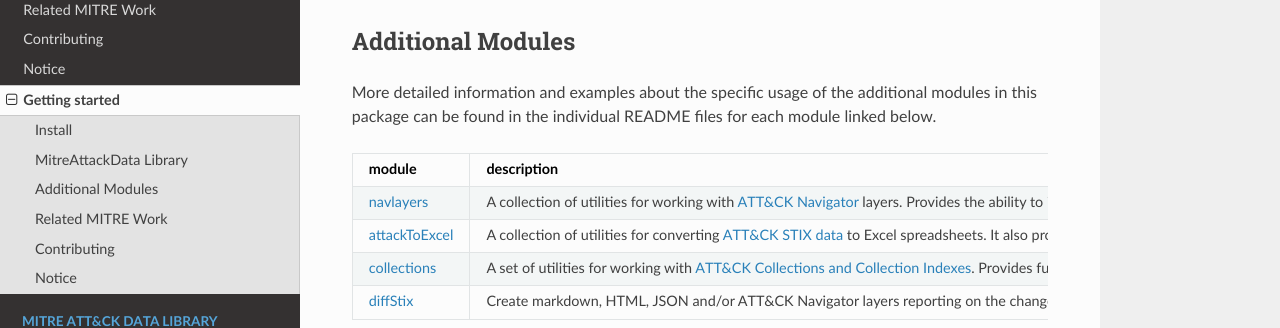
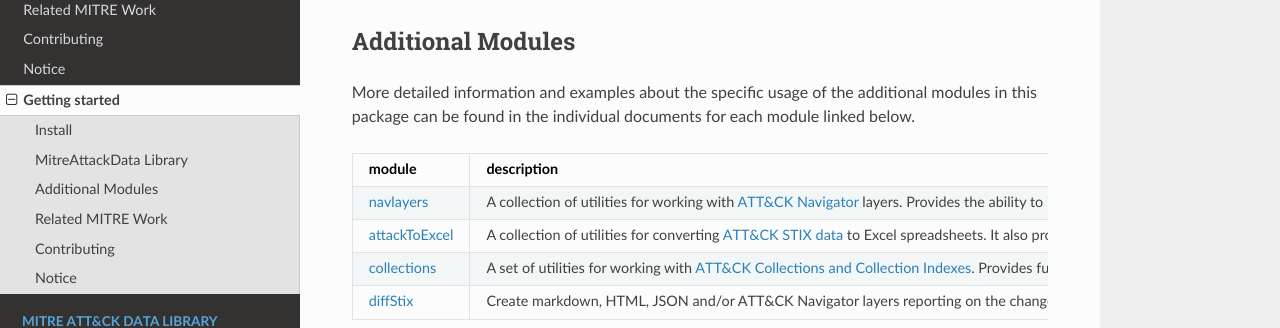
Before and after one commit to mitre-attack/mitreattack-python, a Sphinx documentation site: the page built from docs/getting_started.rst, in a window 1280 px wide and 900 px high, scrolled down 476 px. Shown: the part 175-503 px from the top of the window. Built offline with Sphinx 7.4.7 and the Read the Docs theme 2.0.0, drawn with Linux system fonts in a browser that asks for light colours; pages that are not in the unit, such as notebooks, are missing from menus.

Commit message:
fixing links

```diff
--- a/docs/getting_started.rst
+++ b/docs/getting_started.rst
@@ -27,7 +27,7 @@ you can read more about other modules in this library under the "Additional Modu
 Additional Modules
 ------------------------
 
-More detailed information and examples about the specific usage of the additional modules in this package can be found in the individual README files for each module linked below.
+More detailed information and examples about the specific usage of the additional modules in this package can be found in the individual documents for each module linked below.
 
 
 .. list-table::
--- a/docs/navlayercore.rst
+++ b/docs/navlayercore.rst
@@ -2,7 +2,7 @@ Layers Core
 ===============
 
 This subcomponent, as part of the larger navlayers module, is responsible for Layer objects. Please note, this
-documentation assumes familiarity with the [ATT&CK Navigator layer format](https://github.com/mitre-attack/attack-navigator/blob/develop/layers/LAYERFORMATv4_1.md).
+documentation assumes familiarity with the `ATT&CK Navigator layer format <https://github.com/mitre-attack/attack-navigator/blob/develop/layers/LAYERFORMATv4_1.md>`_.
 The main handle for this implementation is the Layer, which stores an individual instance of a LayerObj object,
 which further references the various sub-objects that make up a complete Layer. A visual representation of this
 object breakdown can be seen here (please note there are other fields, these are just the objects):
```
Also changed, not shown: docs/attacktoexcel.rst (+5 -5 lines).
